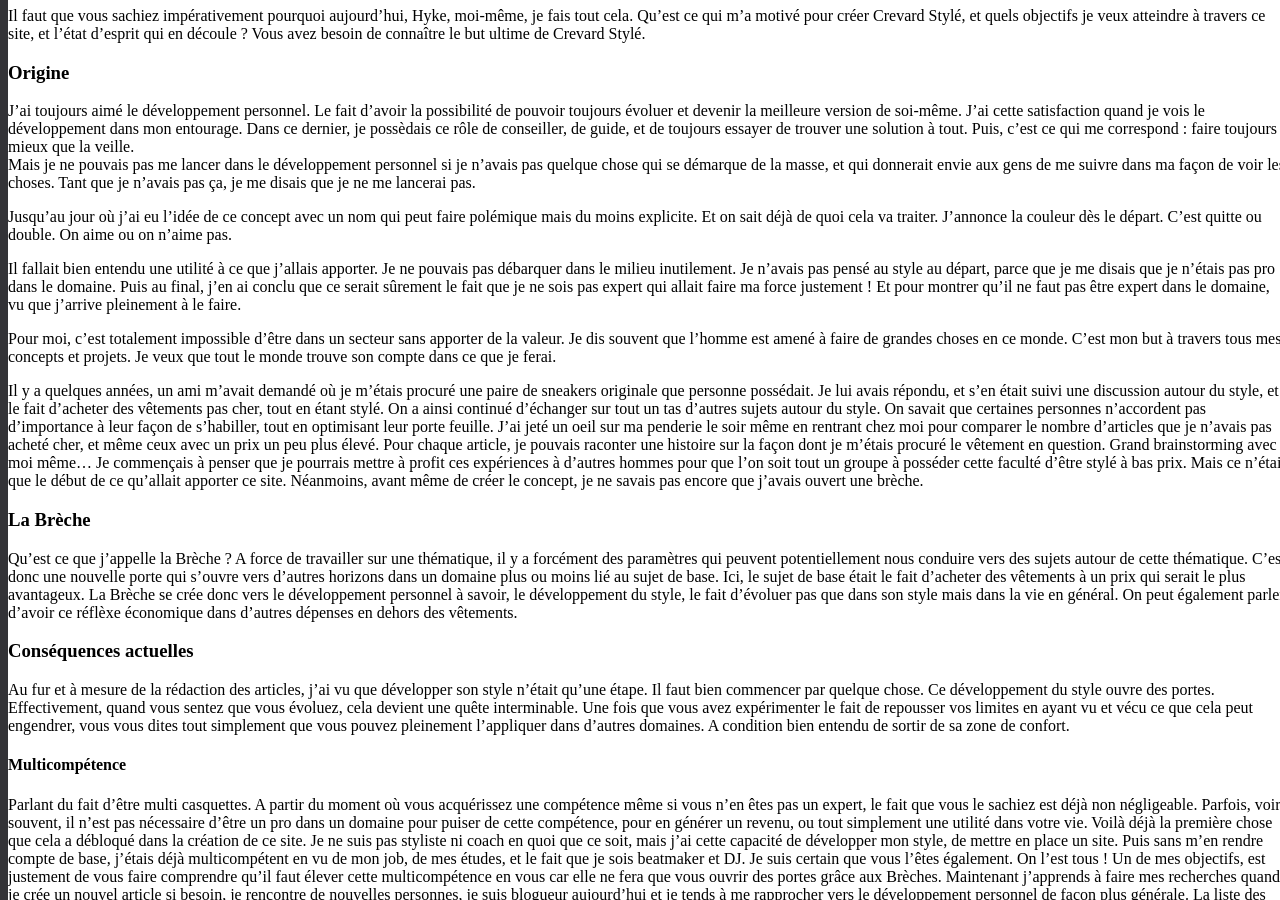
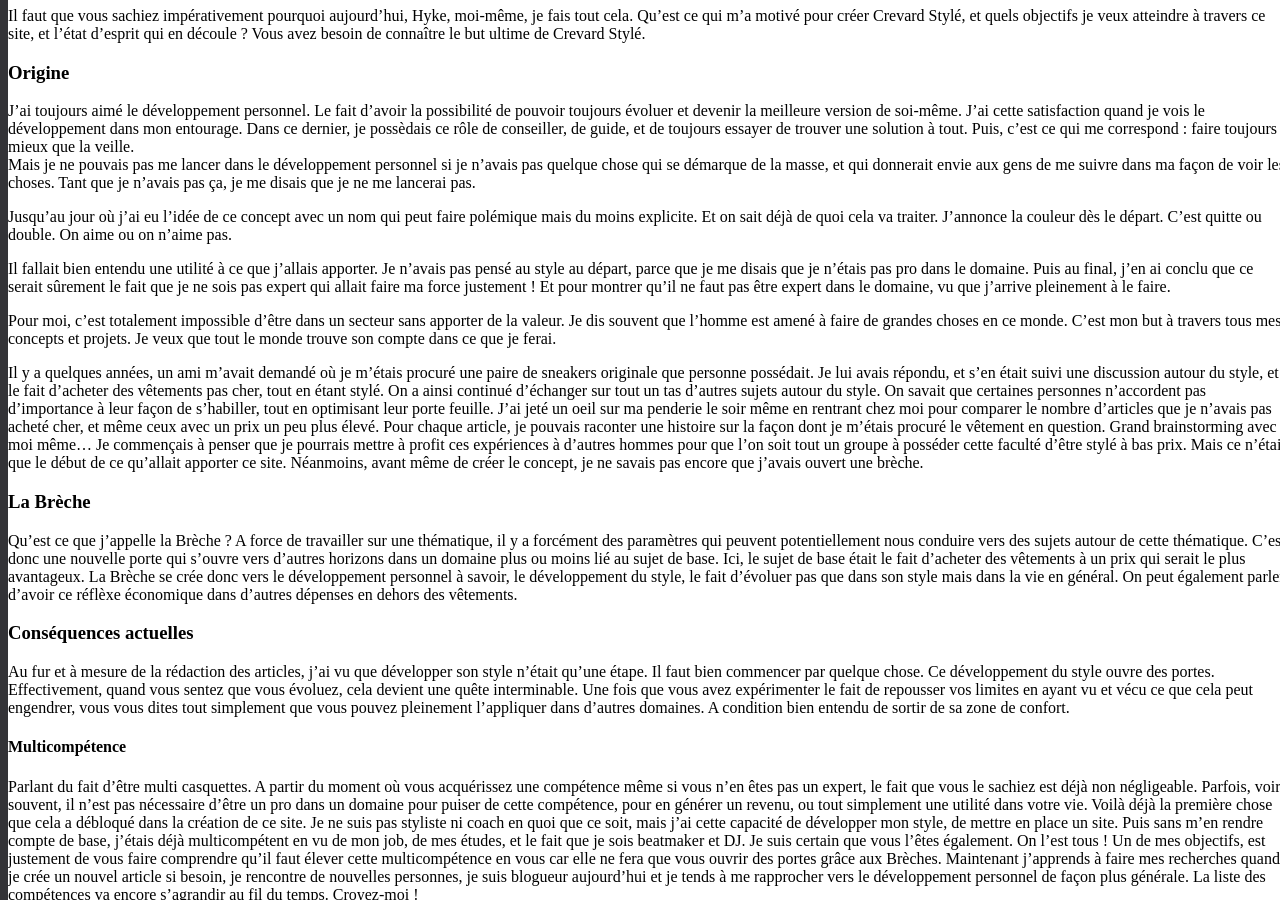
Before and after one commit to darkh2/darkh2.github.io, a Jekyll site: the page built from _posts/2018-07-08-Le-But-Ultime-de-Crevard-Stylé.md, in a window 1280 px wide and 900 px high, scrolled down 447 px. Built offline with Jekyll 4.4.1, drawn with Linux system fonts in a browser that asks for light colours; comment, search, counter and statistics services are not loaded.

Commit message:
Update 2018-07-08-Le-But-Ultime-de-Crevard-Stylé.md

```diff
--- a/_posts/2018-07-08-Le-But-Ultime-de-Crevard-Stylé.md
+++ b/_posts/2018-07-08-Le-But-Ultime-de-Crevard-Stylé.md
@@ -19,7 +19,7 @@
 
 Jusqu'au jour où j'ai eu l'idée de ce concept avec un nom qui peut faire polémique mais du moins explicite. Et on sait déjà de quoi cela va traiter. J'annonce la couleur dès le départ. C'est quitte ou double. On aime ou on n'aime pas.
 
-Il fallait bien entendu une utilité à ce que j'allais apporter. Je ne pouvais pas débarquer dans le milieu inutilement. Je n'avais pas pensé au style au départ, parce que je me disais que je n'étais pas pro dans le domaine. Puis au final, j'en ai conclu que ce serait sûrement le fait que je ne sois pas expert qui allait faire ma force justement ! Et pour montrer qu'il ne faut pas être expert dans le domaine, vu que j'arrive pleinement à le faire.
+Il fallait bien entendu une utilité à ce que j'allais apporter. Je n'avais pas pensé au style au départ, parce que je me disais que je n'étais pas pro dans le domaine. Puis au final, j'en ai conclu que ce serait sûrement le fait que je ne sois pas expert qui allait faire ma force justement ! Et pour montrer qu'il ne faut pas être expert dans le domaine, vu que j'arrive pleinement à le faire.
 
 Pour moi, c'est totalement impossible d'être dans un secteur sans apporter de la valeur. Je dis souvent que l'homme est amené à faire de grandes choses en ce monde. C'est mon but à travers tous mes concepts et projets. Je veux que tout le monde trouve son compte dans ce que je ferai.
 
```
